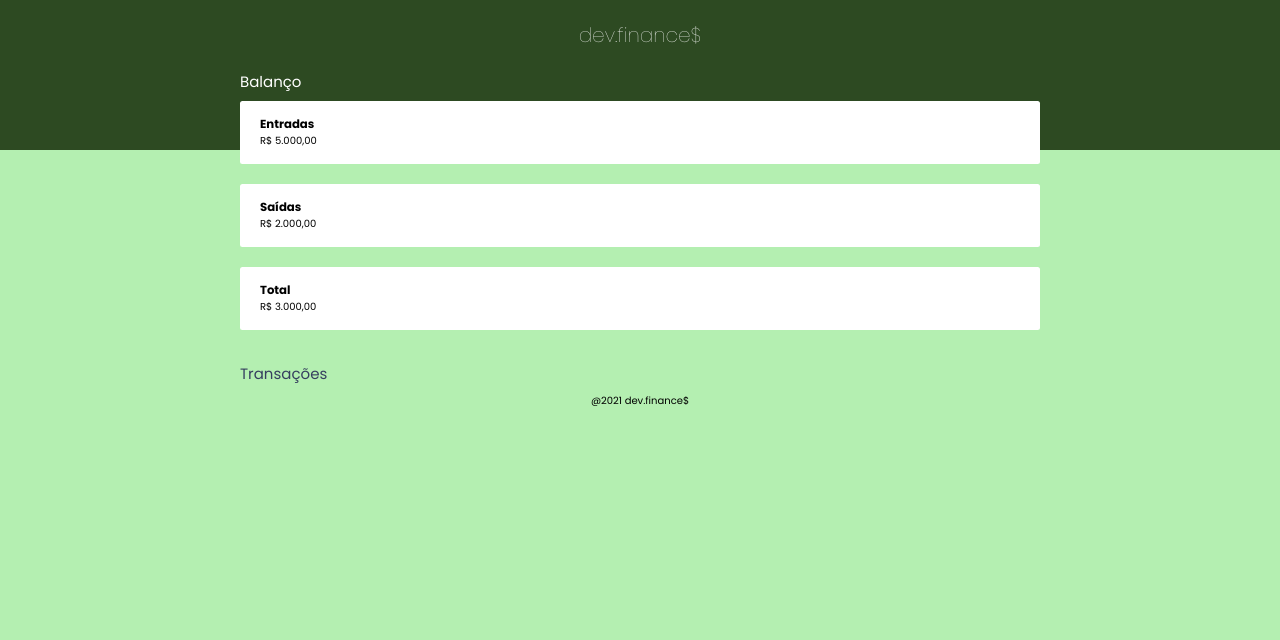
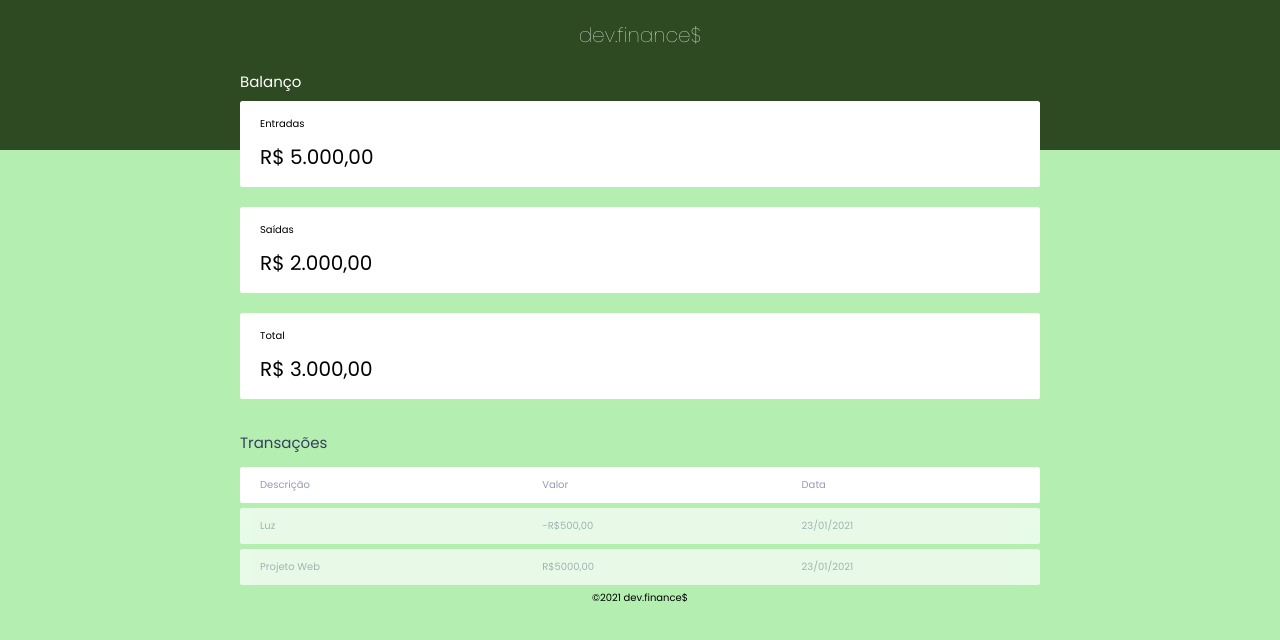
Before and after one commit to jhonny-develop/DevFinances, a Next.js app: page / in a window 1280 px wide. Shown: the top 640 px of the page. Built offline with nearby package versions, Linux system fonts and the light colour scheme.

Commit message:
Criação dos estilos do balanço e de transação

```diff
--- a/src/components/Balance/index.tsx
+++ b/src/components/Balance/index.tsx
@@ -6,16 +6,16 @@ const Balance = () => {
       <S.Balance>
         <S.Title>Balanço</S.Title>
         <S.Card>
-          <h3>Entradas</h3>
-          <p>R$ 5.000,00</p>
+          <S.Subtitles>Entradas</S.Subtitles>
+          <S.Paragraph>R$ 5.000,00</S.Paragraph>
         </S.Card>
         <S.Card>
-          <h3>Saídas</h3>
-          <p>R$ 2.000,00</p>
+          <S.Subtitles>Saídas</S.Subtitles>
+          <S.Paragraph>R$ 2.000,00</S.Paragraph>
         </S.Card>
         <S.Card>
-          <h3>Total</h3>
-          <p>R$ 3.000,00</p>
+          <S.Subtitles>Total</S.Subtitles>
+          <S.Paragraph>R$ 3.000,00</S.Paragraph>
         </S.Card>
       </S.Balance>
     </>
--- a/src/components/Balance/styles.ts
+++ b/src/components/Balance/styles.ts
@@ -14,3 +14,12 @@ export const Title = styled.h2`
   color: #fff;
   margin-top: 0;
 `
+export const Subtitles = styled.h3`
+  font-weight: normal;
+  font-size: 1rem;
+`
+export const Paragraph = styled.p`
+  font-size: 2rem;
+  line-height: 3rem;
+  margin-top: 1rem;
+`
--- a/src/components/Main/index.tsx
+++ b/src/components/Main/index.tsx
@@ -9,7 +9,7 @@ const Main = () => {
         <Balance />
         <Transactions />
       </S.Wrapper>
-      <S.Footer>@2021 dev.finance$</S.Footer>
+      <S.Footer>&copy;2021 dev.finance$</S.Footer>
     </>
   )
 }
--- a/src/components/Transactions/index.tsx
+++ b/src/components/Transactions/index.tsx
@@ -5,7 +5,27 @@ const Transactions = () => {
     <>
       <S.Transaction>
         <h2>Transações</h2>
-        <S.DataTable></S.DataTable>
+        <S.Table>
+          <S.TableHeader>
+            <tr>
+              <S.TableHead>Descrição</S.TableHead>
+              <S.TableHead>Valor</S.TableHead>
+              <S.TableHead>Data</S.TableHead>
+            </tr>
+          </S.TableHeader>
+          <S.TableBody>
+            <tr>
+              <S.DataTable>Luz</S.DataTable>
+              <S.DataTable>-R$500,00</S.DataTable>
+              <S.DataTable>23/01/2021</S.DataTable>
+            </tr>
+            <tr>
+              <S.DataTable>Projeto Web</S.DataTable>
+              <S.DataTable>R$5000,00</S.DataTable>
+              <S.DataTable>23/01/2021</S.DataTable>
+            </tr>
+          </S.TableBody>
+        </S.Table>
       </S.Transaction>
     </>
   )
--- a/src/components/Transactions/styles.ts
+++ b/src/components/Transactions/styles.ts
@@ -2,4 +2,50 @@ import styled from 'styled-components'
 
 export const Transaction = styled.section``
 
-export const DataTable = styled.table``
+export const Table = styled.table`
+  width: 100%;
+  border-spacing: 0 0.5rem;
+  color: ${(props) => props.theme.colors.colorTableHead};
+`
+
+export const TableHeader = styled.thead`
+  tr th:first-child {
+    border-radius: 0.25rem 0 0 0.25rem;
+  }
+
+  tr th:last-child {
+    border-radius: 0 0.25rem 0.25rem 0;
+  }
+`
+
+export const TableHead = styled.th`
+  background: ${(props) => props.theme.colors.white};
+
+  font-weight: normal;
+  padding: 1rem 2rem;
+
+  text-align: left;
+`
+
+export const TableBody = styled.tbody`
+  tr td:first-child {
+    border-radius: 0.25rem 0 0 0.25rem;
+  }
+
+  tr td:last-child {
+    border-radius: 0 0.25rem 0.25rem 0;
+  }
+
+  tr {
+    opacity: 0.7;
+  }
+
+  tr:hover {
+    opacity: 1;
+  }
+`
+
+export const DataTable = styled.td`
+  background: ${(props) => props.theme.colors.white};
+  padding: 1rem 2rem;
+`
--- a/src/pages/index.tsx
+++ b/src/pages/index.tsx
@@ -1,11 +1,16 @@
 import Main from '../components/Main'
 import Header from '../components/Header'
+
+import { ThemeProvider } from 'styled-components'
+import colorsThem from '../styles/thems/thems'
 
 export default function Home() {
   return (
     <>
-      <Header />
-      <Main />
+      <ThemeProvider theme={colorsThem}>
+        <Header />
+        <Main />
+      </ThemeProvider>
     </>
   )
 }
--- a/src/styles/styled.d.ts
+++ b/src/styles/styled.d.ts
@@ -6,6 +6,9 @@ declare module 'styled-components' {
 
     colors: {
       colorblack: string
+      total: string
+      white: string
+      colorTableHead: string
     }
   }
 }
--- a/src/styles/thems/thems.ts
+++ b/src/styles/thems/thems.ts
@@ -2,6 +2,9 @@ export default {
   title: 'themsColors',
 
   colors: {
-    colorblack: '#363f5f'
+    colorblack: '#363f5f',
+    total: '#49aa26',
+    white: '#fff',
+    colorTableHead: '#969cb3'
   }
 }
```
